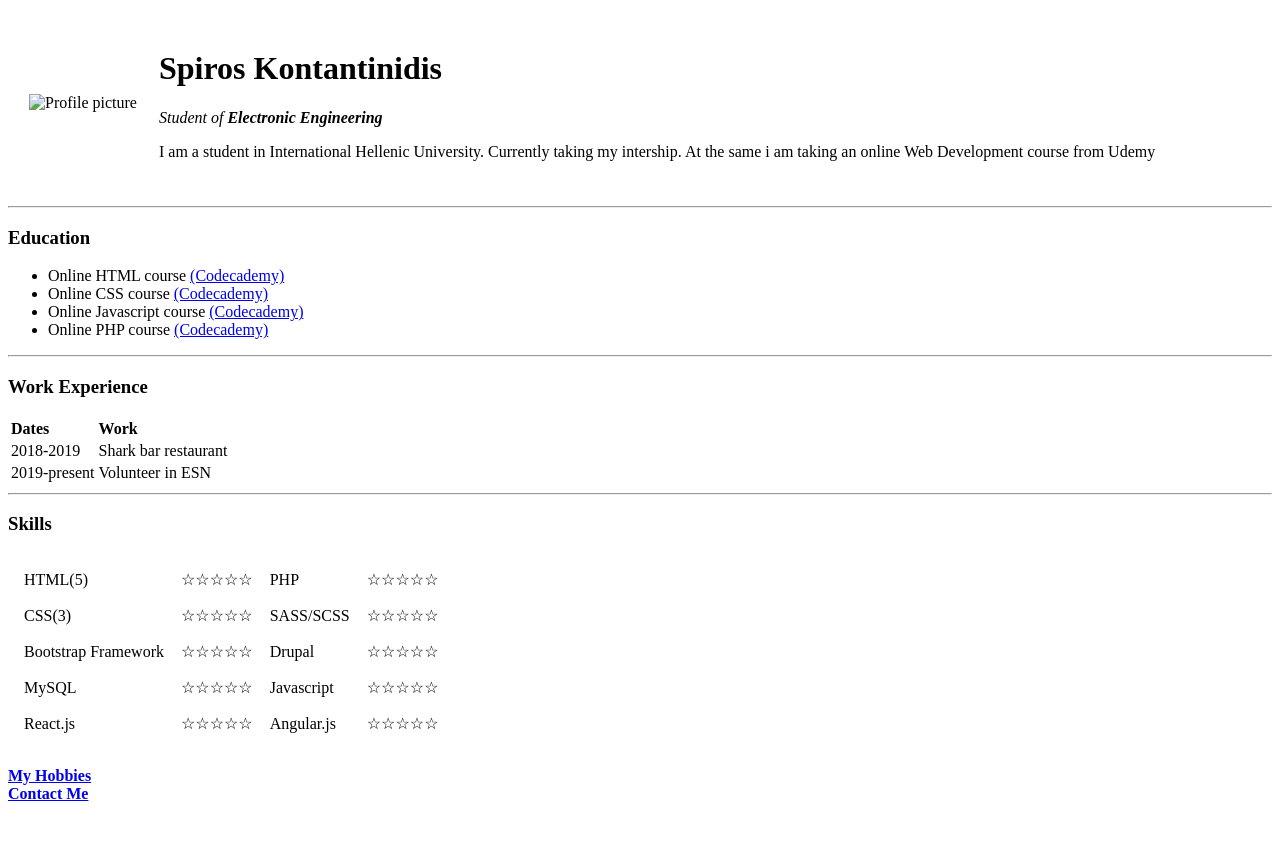
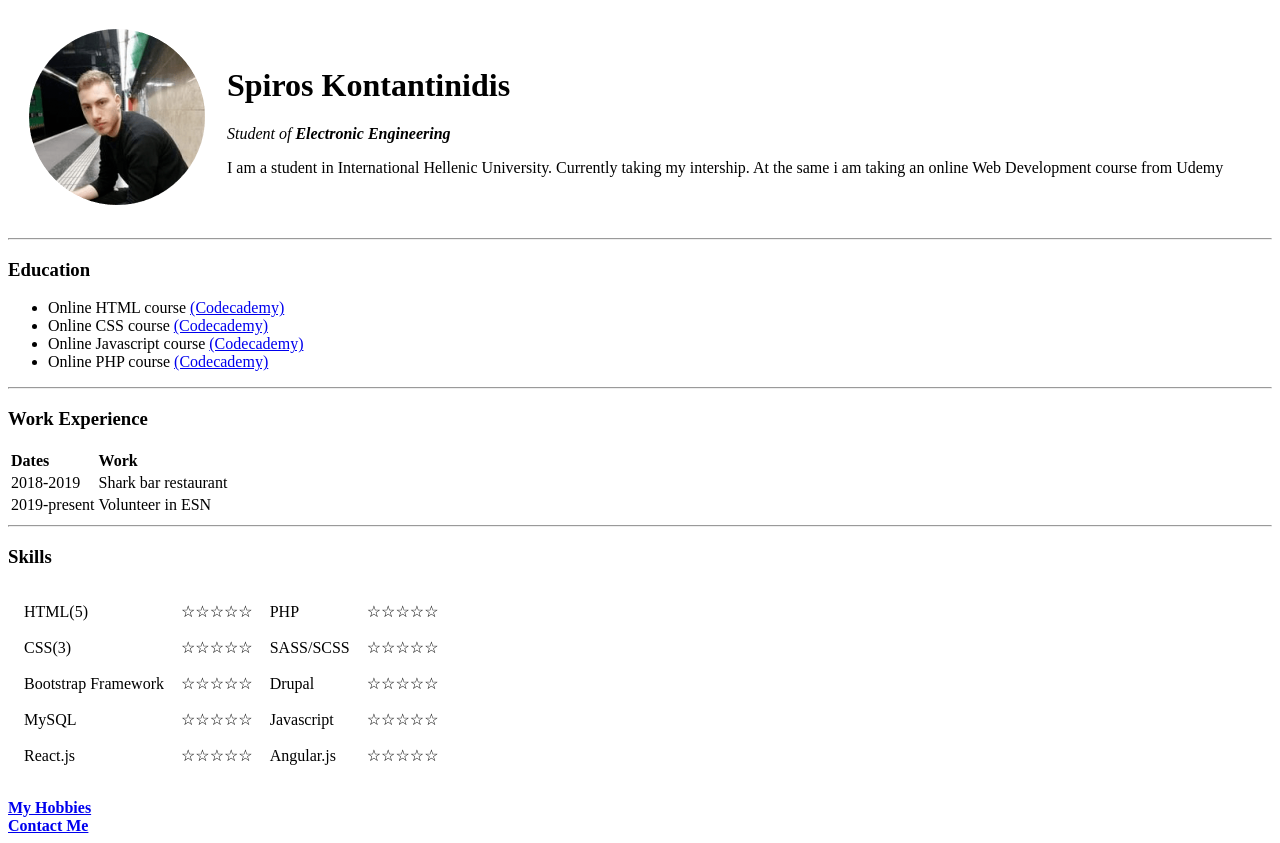
Before and after one commit to spiros-k/cv, a plain HTML site: page index.html in a window 1280 px wide. Before the commit the page ends 811 px from the top, so only its background shows below. Drawn offline with Linux system fonts and the light colour scheme.

Commit message:
Add another route to profile picture

```diff
--- a/index.html
+++ b/index.html
@@ -8,7 +8,7 @@
 
   <body>
     <table cellspacing="20">
-      <td><img src="spiroskon-modified.png" alt="Profile picture"></td>
+      <td><img src="https://github.com/spiros-k/cv/blob/main/Images/spiroskon-modified.png" alt="Profile picture"></td>
       <td><h1>Spiros Kontantinidis</h1>
       <p><em>Student of <strong>Electronic Engineering</strong></em></p>
       <p>I am a student in International Hellenic University. Currently taking my
```
